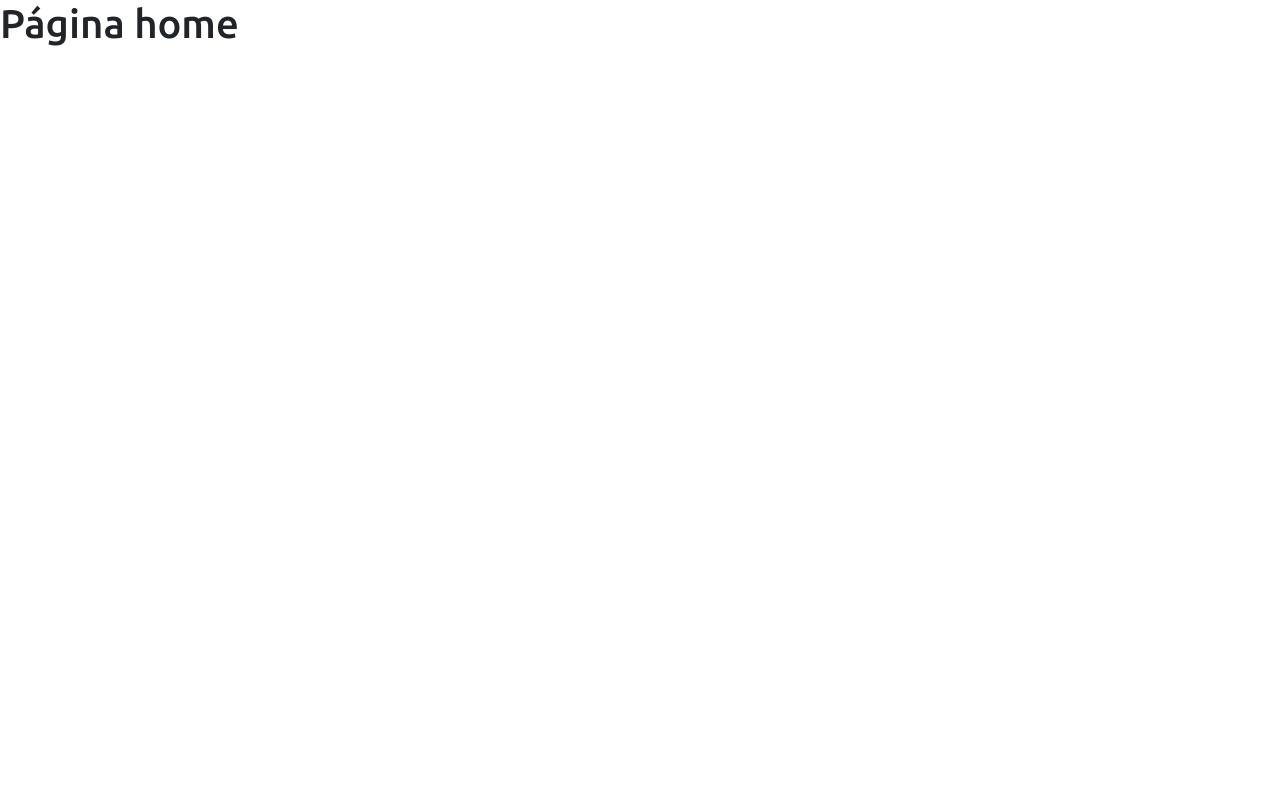
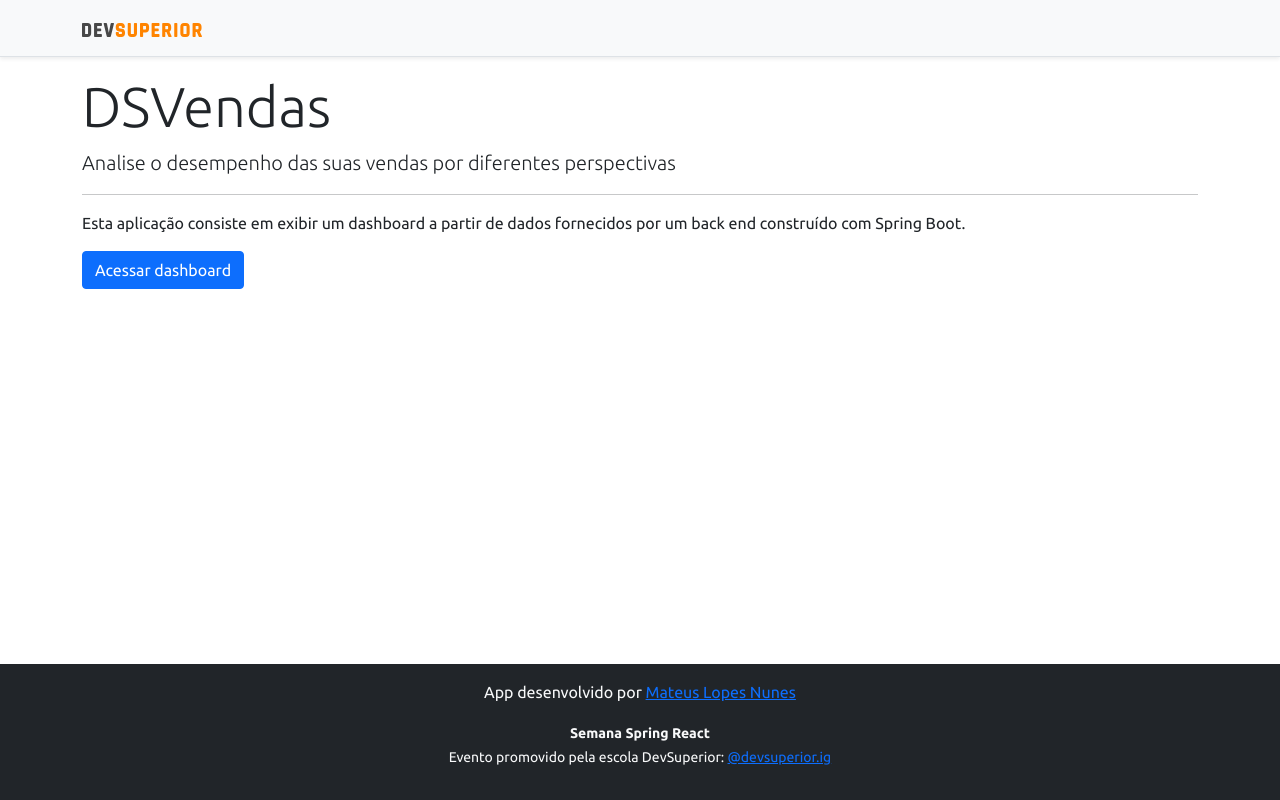
Before and after one commit to MateusLopesNunes/projeto-sds3, a React (Create React App) app in the folder frontend/: page / in a window 1280 px wide. Built offline with nearby package versions, Linux system fonts and the light colour scheme.

Commit message:
Home, navigation

```diff
--- a/frontend/src/components/NavBar/index.tsx
+++ b/frontend/src/components/NavBar/index.tsx
@@ -1,3 +1,4 @@
+import { Link } from 'react-router-dom';
 import ImgDsDark from '../../assets/img/ds-dark.svg';
 
 const NavBar = () => {
@@ -5,7 +6,9 @@
         <div className="d-flex flex-column flex-md-row align-items-center p-3 px-md-4 mb-3 bg-light border-bottom shadow-sm">
             <div className="container">
                 <nav className="my-2 my-md-0 mr-md-3">
-                <img src={ImgDsDark} alt="DevSuperior" width="120" />
+                    <Link to="/">
+                        <img src={ImgDsDark} alt="DevSuperior" width="120" />
+                    </Link>
                 </nav>
             </div>
         </div>
--- a/frontend/src/pages/Home/index.tsx
+++ b/frontend/src/pages/Home/index.tsx
@@ -1,6 +1,25 @@
+import { Link } from "react-router-dom";
+import Footer from "../../components/Footer";
+import NavBar from "../../components/NavBar";
+
 const Home = () => {
     return (
-        <h1>Página home</h1>
+        <>
+        <NavBar/>
+        <div className="container">
+            <div className="jumbotron">
+                <h1 className="display-4">DSVendas</h1>
+                <p className="lead">Analise o desempenho das suas vendas por diferentes perspectivas</p>
+                <hr />
+                <p>Esta aplicação consiste em exibir um dashboard a partir de dados fornecidos por um back end construído com Spring Boot.</p>
+            </div>
+            <Link className="btn btn-primary" to="/dashboard">
+                Acessar dashboard
+            </Link>
+        </div>
+        <Footer/>
+        </>
+
     );
 }
 
```
